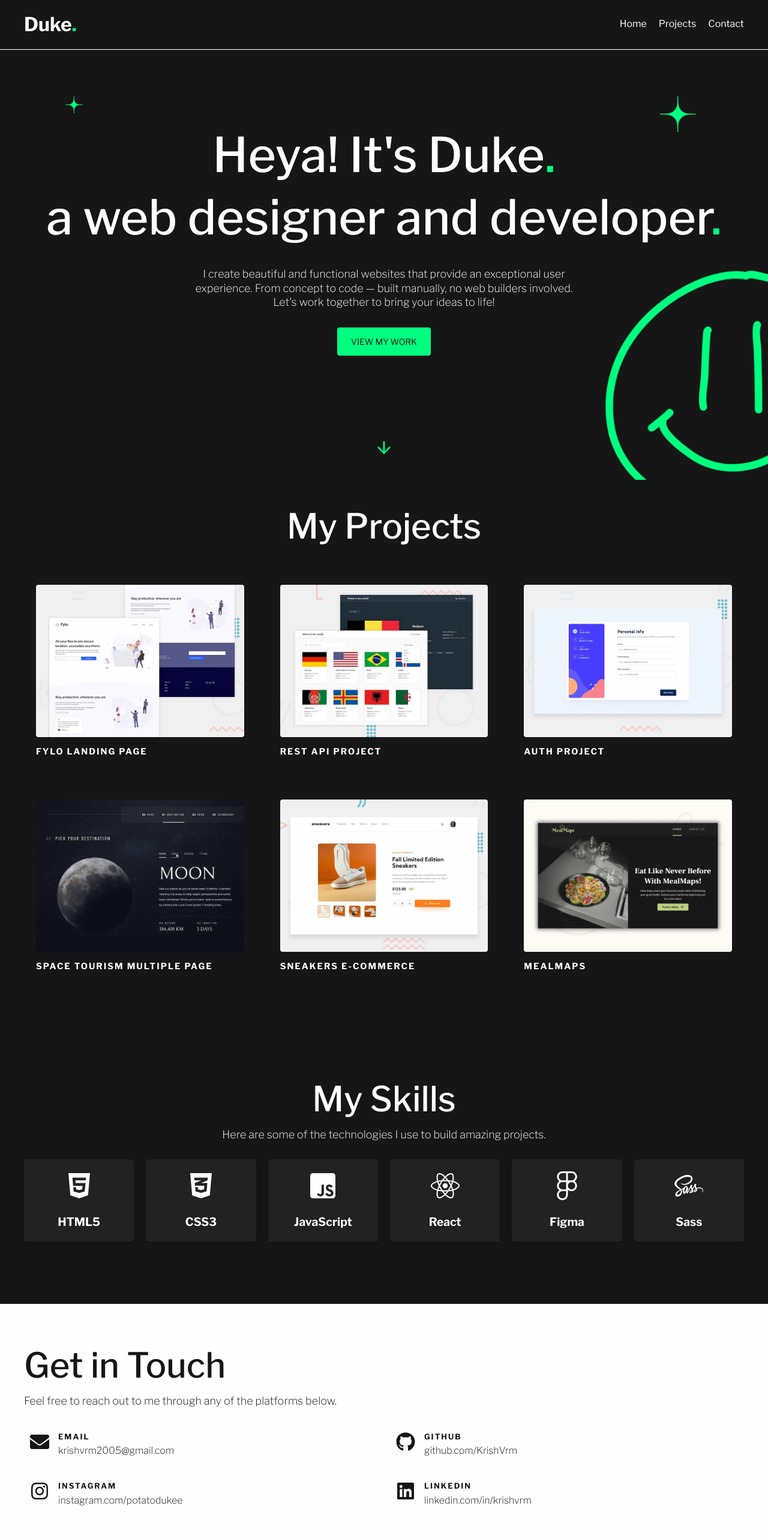
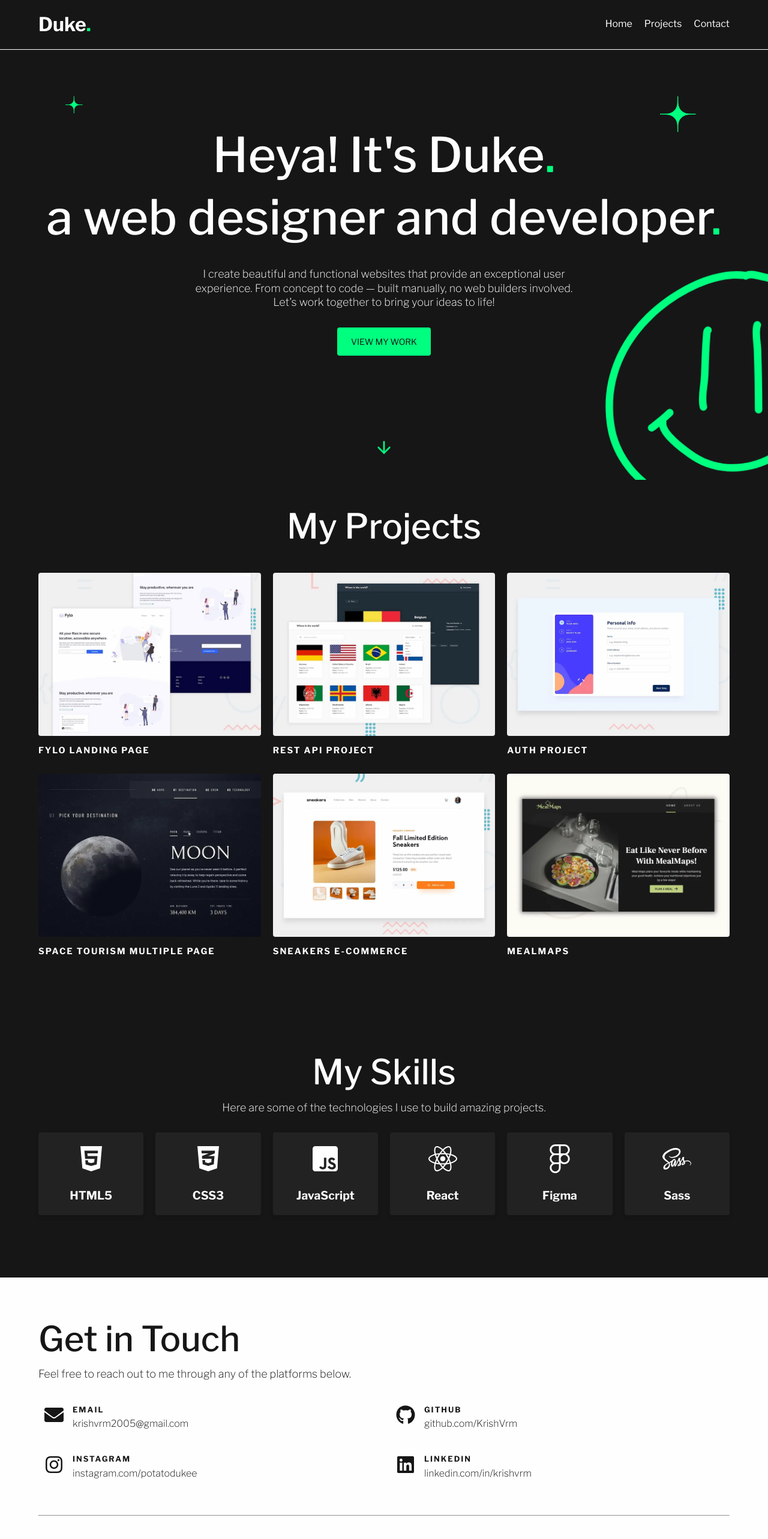
Before and after one commit to KrishVrm/duke., a React (Vite) app: page / in a window 1280 px wide. Shown: the top 2566 px of the page at 60% size. Built offline with nearby package versions, Linux system fonts and the light colour scheme.

Commit message:
fixed padding

```diff
--- a/src/styles/_atoms.scss
+++ b/src/styles/_atoms.scss
@@ -109,3 +109,12 @@ p {
     width: 2rem;
   }
 }
+
+.work,
+.contact,
+.header,
+.skills,
+.hero {
+  padding-left: clamp(25px, 5vw, 180px);
+  padding-right: clamp(25px, 5vw, 180px);
+}
--- a/src/styles/_contact.scss
+++ b/src/styles/_contact.scss
@@ -1,5 +1,6 @@
 .contact {
-  padding: 65px 40px;
+  padding-top: 65px;
+  padding-bottom: 65px;
   //   padding-bottom: 150px;
   height: 80vh;
   color: var(--font-color);
--- a/src/styles/_header.scss
+++ b/src/styles/_header.scss
@@ -2,10 +2,10 @@
   display: flex;
   justify-content: space-between;
   align-items: center;
-  padding: 10px 20px;
   background-color: var(--background-color);
   color: var(--font-color);
-  padding: 20px 40px;
+  padding-top: 20px;
+  padding-bottom: 20px;
   position: absolute;
   top: 0;
   right: 0;
--- a/src/styles/_hero.scss
+++ b/src/styles/_hero.scss
@@ -12,7 +12,6 @@
   gap: 30px;
   flex-direction: column;
   align-items: center;
-  padding: 0 40px;
 }
 
 .hero-heading {
--- a/src/styles/_skills.scss
+++ b/src/styles/_skills.scss
@@ -1,5 +1,6 @@
 .skills {
-  padding: 40px;
+  padding-top: 40px;
+  padding-bottom: 40px;
   margin-top: 4rem;
   background-color: var(--background-color);
   color: var(--font-color);
--- a/src/styles/_work.scss
+++ b/src/styles/_work.scss
@@ -1,5 +1,6 @@
 .work {
-  padding: 40px;
+  padding-top: 40px;
+  padding-bottom: 40px;
   background-color: var(--background-color);
   color: var(--font-color);
 
@@ -27,7 +28,7 @@
     display: flex;
     flex-direction: column;
     // background-color: #222;
-    padding: 20px;
+    // padding: 20px;
     border-radius: var(--border-radius);
     // box-shadow: 0 4px 6px rgba(0, 0, 0, 0.1);
     transition: transform 0.3s ease;
--- a/src/styles/main.css
+++ b/src/styles/main.css
@@ -159,14 +159,23 @@ p {
   width: 2rem;
 }
 
+.work,
+.contact,
+.header,
+.skills,
+.hero {
+  padding-left: clamp(25px, 5vw, 180px);
+  padding-right: clamp(25px, 5vw, 180px);
+}
+
 .header {
   display: flex;
   justify-content: space-between;
   align-items: center;
-  padding: 10px 20px;
   background-color: var(--background-color);
   color: var(--font-color);
-  padding: 20px 40px;
+  padding-top: 20px;
+  padding-bottom: 20px;
   position: absolute;
   top: 0;
   right: 0;
@@ -259,7 +268,6 @@ p {
   gap: 30px;
   flex-direction: column;
   align-items: center;
-  padding: 0 40px;
 }
 
 .hero-heading {
@@ -276,7 +284,8 @@ p {
 }
 
 .skills {
-  padding: 40px;
+  padding-top: 40px;
+  padding-bottom: 40px;
   margin-top: 4rem;
   background-color: var(--background-color);
   color: var(--font-color);
@@ -318,7 +327,8 @@ p {
 }
 
 .work {
-  padding: 40px;
+  padding-top: 40px;
+  padding-bottom: 40px;
   background-color: var(--background-color);
   color: var(--font-color);
 }
@@ -340,7 +350,6 @@ p {
 .work .work-item {
   display: flex;
   flex-direction: column;
-  padding: 20px;
   border-radius: var(--border-radius);
   transition: transform 0.3s ease;
 }
@@ -369,7 +378,8 @@ p {
 }
 
 .contact {
-  padding: 65px 40px;
+  padding-top: 65px;
+  padding-bottom: 65px;
   height: 80vh;
   color: var(--font-color);
   color: var(--background-color);
```
Also changed, not shown: 1 other file (tests, documents, lock files or other folders).
